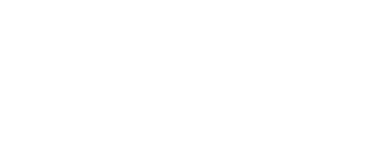
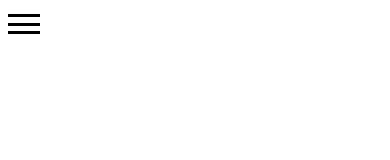
Before and after one commit to Eva-Li80/Eva-Li-Komponent-Bibliotek, a React (Vite) app: page / in a window 390 px wide. Shown: the top 160 px of the page. Built offline with nearby package versions, Linux system fonts and the light colour scheme.

Commit message:
hamburger menu

```diff
--- a/src/App.tsx
+++ b/src/App.tsx
@@ -2,6 +2,8 @@
 import "./Sass/main.scss";
 import Stepper, { Step } from "./Components/Stepper/Stepper";
 import Pagination from "./Components/Pagination/Pagination";
+import HamburgerMenu from "./Components/HamburgerMenu/HamburgerMenu";
+import "./Sass/Colors/stepperColors.scss";
 
 const App: React.FC = () => {
   const [currentPage1, setPage1] = useState(1);
@@ -12,9 +14,35 @@
   const start: Step = { title: "Start", content: "1. start stepper" };
   const midle: Step = { title: "Midle", content: "2. in the process" };
   const finish: Step = { title: "Finish", content: "3. finish process" };
+  const [isOpen, setIsOpen] = useState(false);
+
+  const toggleMenu = () => {
+    setIsOpen(!isOpen);
+  };
+
+  const menuItems = [
+    { label: "Home" },
+    { label: "About" },
+    { label: "Contact" },
+    { label: "Blog" },
+    { label: "Careers" },
+  ];
 
   return (
     <div>
+      <>
+        <HamburgerMenu
+          isOpen={isOpen}
+          toggleMenu={toggleMenu}
+          menuItems={menuItems} // Look menu above
+          menuSize={2} // Rem
+          iconSize={2} // Rem
+          lineHeight={3}
+          color="black"
+          menuBackgroundColor="lightgrey"
+          position="start" // "start" | "center" | "end"
+        />
+      </>
       <Stepper startStep={start} midleStep={midle} finishStep={finish} />
       <Pagination
         currentPage={currentPage1}
--- /dev/null
+++ b/src/Components/HamburgerMenu/HamburgerMenu.scss
@@ -0,0 +1,67 @@
+@import "../../Sass/Colors/stepperColors.scss";
+@import "../../Sass/Variables/margin-padding";
+
+.HamburgerMenu {
+  margin: $primaryMargin;
+  display: flex;
+  flex-direction: column;
+  position: absolute;
+
+  .hamburger {
+    cursor: pointer;
+    display: flex;
+    flex-direction: column;
+    justify-content: space-evenly;
+    transition-duration: 0.5s;
+
+    &:hover {
+      transform: scale(1.1);
+    }
+  }
+
+  .menu {
+    min-width: 10rem;
+    margin-top: $primaryMargin;
+    border: 1px solid #ccc;
+    box-shadow: 0 2px 4px rgba(0, 0, 0, 0.1);
+    animation-name: fadeInDown;
+    animation-duration: 1s;
+    opacity: 0.9;
+
+    .menu-item {
+      padding: $primaryPadding;
+      margin: $primaryMargin;
+      transition-duration: 500ms;
+      cursor: pointer;
+      animation-name: fadeInRight;
+      animation-duration: 1s;
+
+      &:hover {
+        background-color: #f0f0f0;
+        transform: scale(1.1);
+      }
+    }
+  }
+}
+
+@keyframes fadeInDown {
+  from {
+    opacity: 0;
+    transform: translateY(-20px);
+  }
+  to {
+    opacity: 0.9;
+    transform: translateY(0);
+  }
+}
+
+@keyframes fadeInRight {
+  from {
+    opacity: 0;
+    transform: translateX(200px);
+  }
+  to {
+    opacity: 1;
+    transform: translateX(0);
+  }
+}
--- /dev/null
+++ b/src/Components/HamburgerMenu/HamburgerMenu.tsx
@@ -0,0 +1,94 @@
+import "./HamburgerMenu.scss";
+
+type MenuItem = {
+  label: string;
+};
+
+type HamburgerMenuProps = {
+  isOpen: boolean;
+  toggleMenu: () => void;
+  menuItems: MenuItem[];
+  color?: string;
+  lineHeight?: number;
+  position: "start" | "center" | "end";
+  menuSize?: number;
+  iconSize?: number;
+  menuBackgroundColor?: string;
+};
+
+const HamburgerMenu = ({
+  isOpen,
+  toggleMenu,
+  menuItems,
+  color = "black",
+  lineHeight = 1,
+  position = "start",
+  menuSize = 1,
+  iconSize = 1,
+  menuBackgroundColor = "black",
+}: HamburgerMenuProps) => {
+  const getLineStyle = () => ({
+    backgroundColor: color,
+    height: `${lineHeight}px`,
+  });
+
+  const getFlexAlignment = () => {
+    switch (position) {
+      case "start":
+        return "flex-start";
+      case "end":
+        return "flex-end";
+      case "center":
+        return "center";
+      default:
+        return "flex-start";
+    }
+  };
+
+  return (
+    <div className="HamburgerMenu" style={{ alignItems: getFlexAlignment() }}>
+      <div
+        className={`hamburger ${isOpen ? "open" : ""}`}
+        onClick={toggleMenu}
+        style={{ height: iconSize + "rem", width: iconSize + "rem" }}
+      >
+        {!isOpen ? (
+          <>
+            <div className="line" style={getLineStyle()} />
+            <div className="line" style={getLineStyle()} />
+            <div className="line" style={getLineStyle()} />
+          </>
+        ) : (
+          <div
+            className="x-icon"
+            style={{
+              color: color,
+              fontSize: iconSize + "rem",
+            }}
+          >
+            ✕
+          </div>
+        )}
+      </div>
+
+      {isOpen && (
+        <div className="menu" style={{ background: menuBackgroundColor }}>
+          {menuItems.map((menuItem, index) => (
+            <div
+              key={index}
+              className="menu-item"
+              style={{
+                color: color,
+                fontSize: menuSize + "rem",
+              }}
+            >
+              {menuItem.label}
+            </div>
+          ))}
+        </div>
+      )}
+    </div>
+  );
+};
+
+export default HamburgerMenu;
--- /dev/null
+++ b/src/Sass/Variables/_margin-padding.scss
@@ -0,0 +1,4 @@
+$primaryMargin: 0.5rem;
+$secondaryMargin: 5rem;
+$primaryPadding: 0.2rem;
+$secondaryPadding: 1rem;
```
